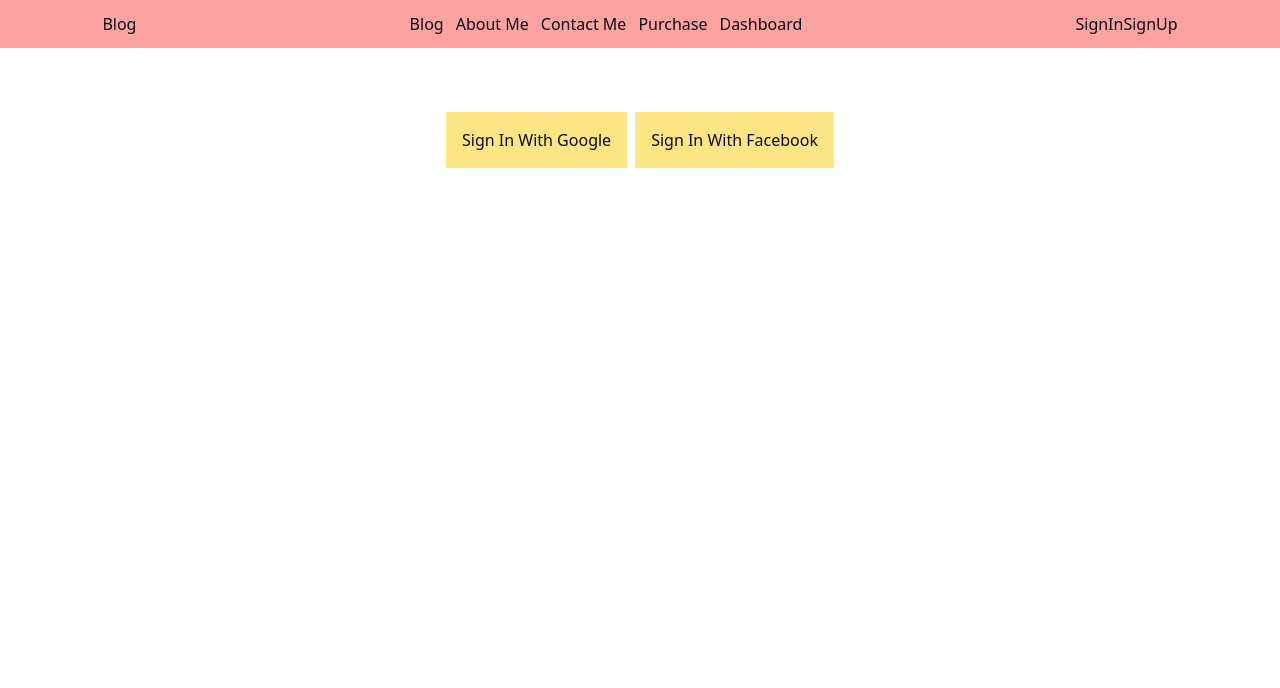
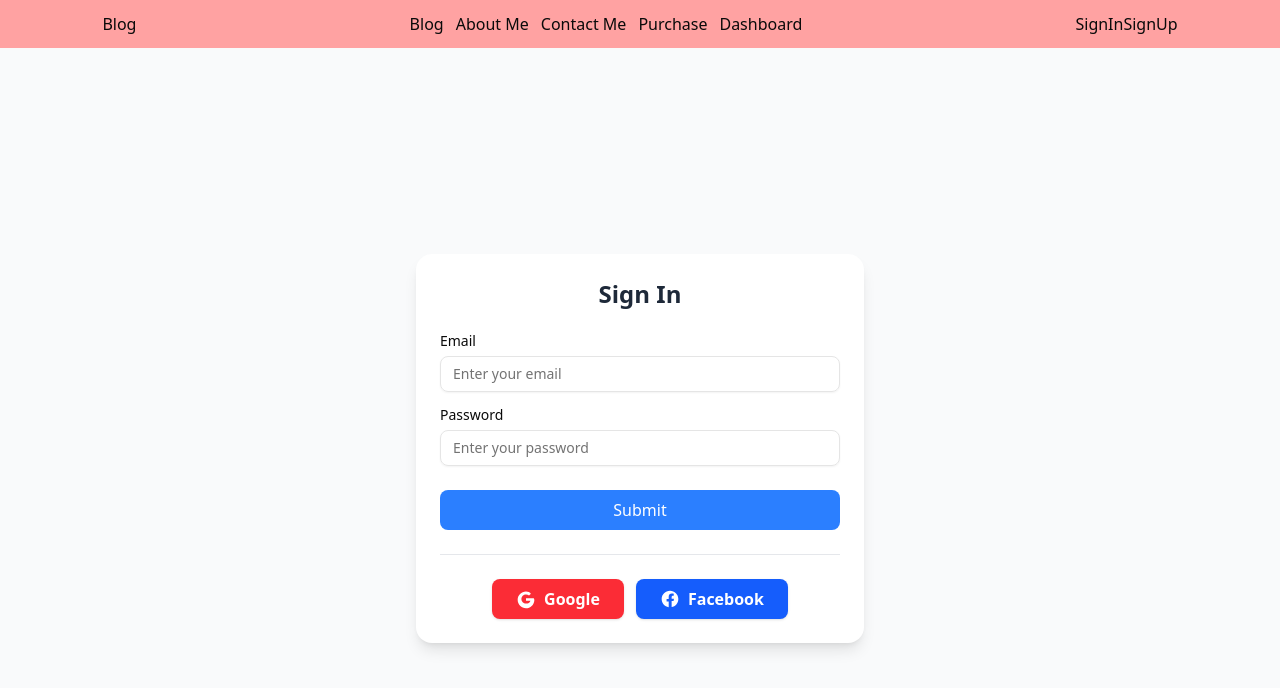
Before and after one commit to mahbubHossen-dev/simple-blog-site, a Next.js app: page /signIn in a window 1280 px wide. Shown: the top 688 px of the page. Built offline with nearby package versions, Linux system fonts and the light colour scheme; no server answers.

Commit message:
email credentials login done

```diff
--- a/src/app/actions/index.js
+++ b/src/app/actions/index.js
@@ -10,6 +10,20 @@ export async function doSocialLogin(formData) {
     await signIn(action, { redirectTo: "/" });
 }
 
-// export async function doLogout() {
-//   await signOut({ redirectTo: "/" });
-// }
+export async function doLogout() {
+    await signOut({ redirectTo: "/" });
+}
+
+export async function doCredentialLogin(formData) {
+    try {
+        const response = await signIn('credentials', {
+            email: formData.get('email'),
+            password: formData.get('password'),
+            redirect: false
+        })
+        return response
+    } catch (error) {
+        // throw new Error(error)
+        console.log(error.message)
+    }
+}
--- a/src/app/auth.js
+++ b/src/app/auth.js
@@ -1,6 +1,7 @@
 import NextAuth  from "next-auth";
 import GoogleProvider from 'next-auth/providers/google'
-
+import Credentials from 'next-auth/providers/credentials'
+import { getUserByEmail } from "@/data/users";
 
 export const {
     handlers: {GET, POST},
@@ -8,7 +9,33 @@ export const {
     signIn,
     signOut
 } = NextAuth({
+    session: {
+        strategy: 'jwt',
+    },
+
     providers: [
+        Credentials({
+            async authorize(credentials){
+                console.log(credentials)
+                if(credentials === null) return null
+
+                try {
+                    const user = getUserByEmail(credentials?.email)
+                    if(user){
+                        const isMatch = user?.password === credentials?.password;
+                        if(isMatch){
+                            return user
+                        }else{
+                            throw new Error("Email or Password is not correct");
+                        }
+                    }else{
+                         throw new Error("User not found");
+                    }
+                } catch (error) {
+                     throw new Error(error);
+                }
+            }
+        }),
         GoogleProvider({
             clientId: process.env.GOOGLE_CLIENT_ID,
             clientSecret: process.env.GOOGLE_CLIENT_SECRET,
--- a/src/app/layout.js
+++ b/src/app/layout.js
@@ -2,6 +2,7 @@ import { Geist, Geist_Mono } from "next/font/google";
 import "./globals.css";
 import Navbar from "@/components/Navbar";
 import ProviderStore from "./ProviderStore";
+import { SessionProvider } from "next-auth/react"
 
 const geistSans = Geist({
   variable: "--font-geist-sans",
@@ -24,10 +25,12 @@ export default function RootLayout({ children }) {
       <body
         className={`${geistSans.variable} ${geistMono.variable} antialiased`}
       >
-        <ProviderStore>
-          <Navbar />
-          {children}
-        </ProviderStore>
+        <SessionProvider>
+          <ProviderStore>
+            <Navbar />
+            {children}
+          </ProviderStore>
+        </SessionProvider>
       </body>
     </html>
   );
--- a/src/app/signIn/page.js
+++ b/src/app/signIn/page.js
@@ -1,10 +1,65 @@
+'use client'
 import LoginForm from '@/components/LoginForm/LoginForm'
-import React from 'react'
+import { Input } from '@/components/ui/input'
+import { Label } from '@/components/ui/label'
+import React, { useState } from 'react'
+import { doCredentialLogin } from '../actions'
+import { useRouter } from 'next/navigation'
 
 export default function SignIn() {
+  const router = useRouter()
+  const [error, setError] = useState('')
+
+  console.log(error)
+
+  const handleFormSubmit = async (e) => {
+    e.preventDefault()
+
+    try {
+      const formData = new FormData(e.currentTarget)
+      const response = await doCredentialLogin(formData)
+
+      if(!!response.error){
+        setError('Credentials Invalid')
+      }else{
+        router.push('/')
+      }
+
+    } catch (error) {
+      router
+    }
+  }
+
   return (
-    <div>
+    <div className="flex justify-center items-center min-h-screen bg-gray-50 px-4">
+      <div className="w-full max-w-md bg-white p-6 rounded-2xl shadow-lg">
+        <h2 className="text-2xl font-semibold text-center text-gray-800 mb-6">Sign In</h2>
+          <p>{error}</p>
+        <form onSubmit={handleFormSubmit} className="grid gap-4">
+          <div className="grid gap-2">
+            <Label htmlFor="email">Email</Label>
+            <Input id="email" type="email" name="email" placeholder="Enter your email" />
+          </div>
+
+          <div className="grid gap-2">
+            <Label htmlFor="password">Password</Label>
+            <Input id="password" type="password" name="password" placeholder="Enter your password" />
+          </div>
+
+          <button
+            type="submit"
+            className="w-full mt-2 bg-blue-500 hover:bg-blue-600 text-white py-2 rounded-md transition duration-200"
+          >
+            Submit
+          </button>
+        </form>
+
+        {/* Optional: Divider */}
+        <div className="my-6 border-t border-gray-200" />
+
+        {/* Optional: Other login methods */}
         <LoginForm />
+      </div>
     </div>
   )
 }
--- a/src/components/LoginForm/LoginForm.jsx
+++ b/src/components/LoginForm/LoginForm.jsx
@@ -1,12 +1,45 @@
-
 import { doSocialLogin } from '@/app/actions'
 import React from 'react'
 
 export default function LoginForm() {
   return (
-    <form action={doSocialLogin} className='space-x-2 flex justify-center items-center mt-16'>
-        <button className='p-4 bg-amber-200' type='submit' name='action' value='google'>Sign In With Google</button>
-        <button className='p-4 bg-amber-200' type='submit' name='action' value='facebook'>Sign In With Facebook</button>
+    <form
+      action={doSocialLogin}
+      className="flex flex-col sm:flex-row gap-3 justify-center items-center"
+    >
+      <button
+        type="submit"
+        name="action"
+        value="google"
+        className="w-full sm:w-auto flex items-center justify-center gap-2 px-6 py-2 bg-red-500 hover:bg-red-600 text-white font-semibold rounded-md shadow transition duration-200"
+      >
+        <svg
+          xmlns="http://www.w3.org/2000/svg"
+          className="h-5 w-5"
+          viewBox="0 0 24 24"
+          fill="currentColor"
+        >
+          <path d="M21.35 11.1H12v2.9h5.35C16.75 16.2 14.6 17.5 12 17.5c-3.04 0-5.5-2.46-5.5-5.5s2.46-5.5 5.5-5.5c1.4 0 2.67.52 3.65 1.35l2.2-2.2C16.76 4.06 14.47 3 12 3 6.48 3 2 7.48 2 13s4.48 10 10 10c5.26 0 9.64-4.13 9.99-9.35.02-.22.01-.43.01-.65z" />
+        </svg>
+        Google
+      </button>
+
+      <button
+        type="submit"
+        name="action"
+        value="facebook"
+        className="w-full sm:w-auto flex items-center justify-center gap-2 px-6 py-2 bg-blue-600 hover:bg-blue-700 text-white font-semibold rounded-md shadow transition duration-200"
+      >
+        <svg
+          xmlns="http://www.w3.org/2000/svg"
+          className="h-5 w-5"
+          viewBox="0 0 24 24"
+          fill="currentColor"
+        >
+          <path d="M22 12c0-5.52-4.48-10-10-10S2 6.48 2 12c0 5 3.66 9.13 8.44 9.88v-6.99H7.9v-2.89h2.54V9.41c0-2.5 1.49-3.89 3.78-3.89 1.1 0 2.25.2 2.25.2v2.47H15.6c-1.25 0-1.64.78-1.64 1.57v1.89h2.78l-.44 2.89h-2.34v6.99C18.34 21.13 22 17 22 12z" />
+        </svg>
+        Facebook
+      </button>
     </form>
   )
 }
--- /dev/null
+++ b/src/components/Logout.jsx
@@ -0,0 +1,10 @@
+import { doLogout } from '@/app/actions'
+import React from 'react'
+
+export default function Logout() {
+  return (
+    <form action={doLogout}>
+        <button type='submit'>Logout</button>
+    </form>
+  )
+}
--- a/src/components/Navbar.jsx
+++ b/src/components/Navbar.jsx
@@ -1,4 +1,5 @@
 'use client'
+import {  signOut } from '@/app/auth';
 import {
     NavigationMenu,
     NavigationMenuItem,
@@ -7,8 +8,14 @@ import {
 import Link from 'next/link';
 import { usePathname } from 'next/navigation';
 import React from 'react';
+import { useSession } from 'next-auth/react'
+import { doLogout } from '@/app/actions';
+import Logout from './Logout';
 
 export default function Navbar() {
+
+    const { data: session } = useSession()
+    // console.log(data)
     const pathname = usePathname()
     const isDashboard = pathname.startsWith('/dashboard')
     return (
@@ -37,10 +44,16 @@ export default function Navbar() {
                             </NavigationMenuItem>
                         </NavigationMenuList>
                     </NavigationMenu>
-                    <div>
-                        <Link href={'/signIn'}>SignIn</Link>
-                        <Link href={''}>SignUp</Link>
-                    </div>
+
+                    {
+                        session ? <>
+                            <Logout />
+                        </> : <div>
+                            <Link href={'/signIn'}>SignIn</Link>
+                            <Link href={''}>SignUp</Link>
+                        </div>
+                    }
+
                 </div>
             }
         </div>
--- /dev/null
+++ b/src/data/users.js
@@ -0,0 +1,19 @@
+const users = [
+    {
+        email: 'mhb@gmail.com',
+        password: '1234'
+    },
+    {
+        email: 'mhc@gmail.com',
+        password: '1234'
+    },
+    {
+        email: 'mhd@gmail.com',
+        password: '1234'
+    },
+]
+
+export const getUserByEmail = (email) => {
+    const found = users.find(user=> user.email === email)
+    return found
+}
```
Also changed, not shown: src/app/Provider/SessionProvider.jsx (added).
